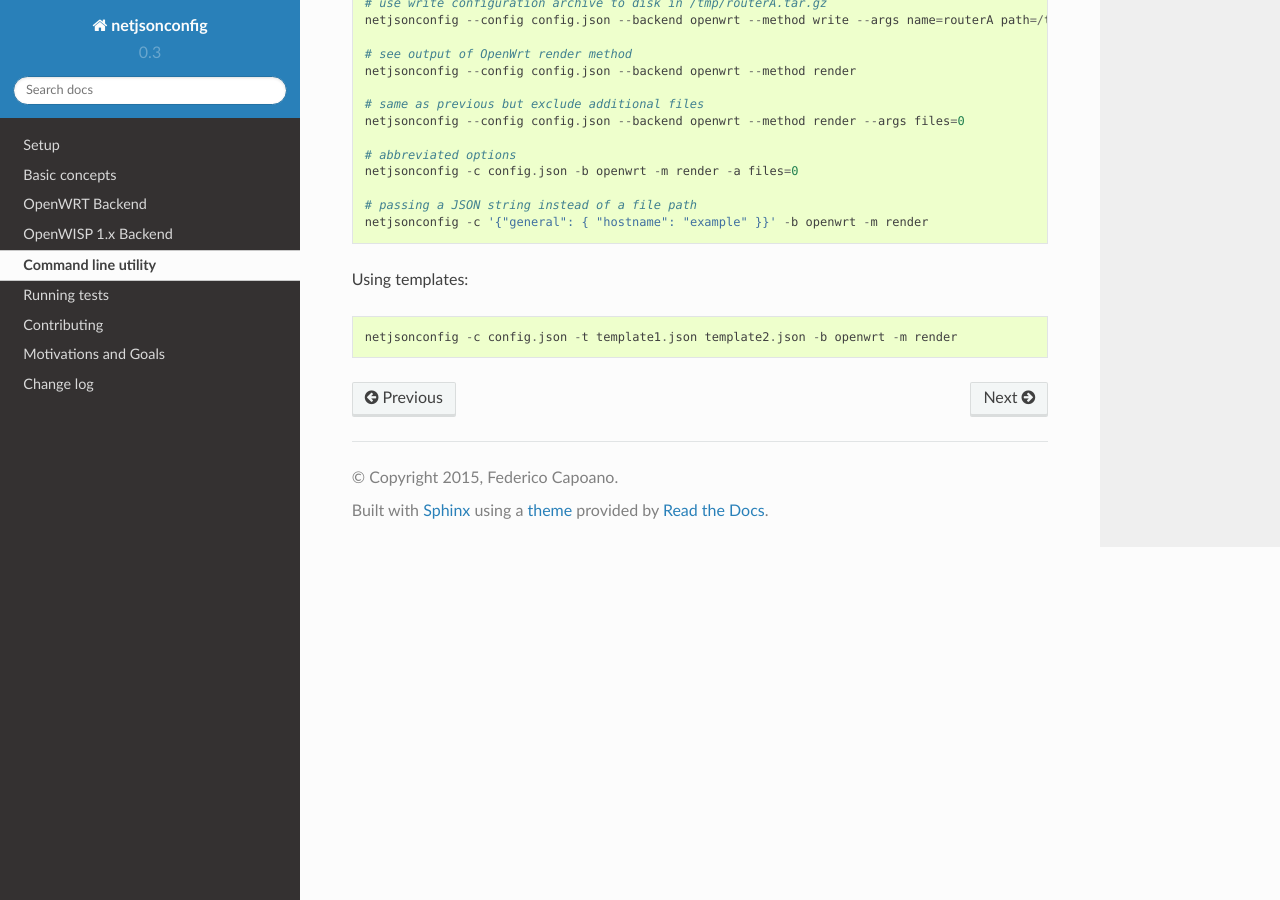
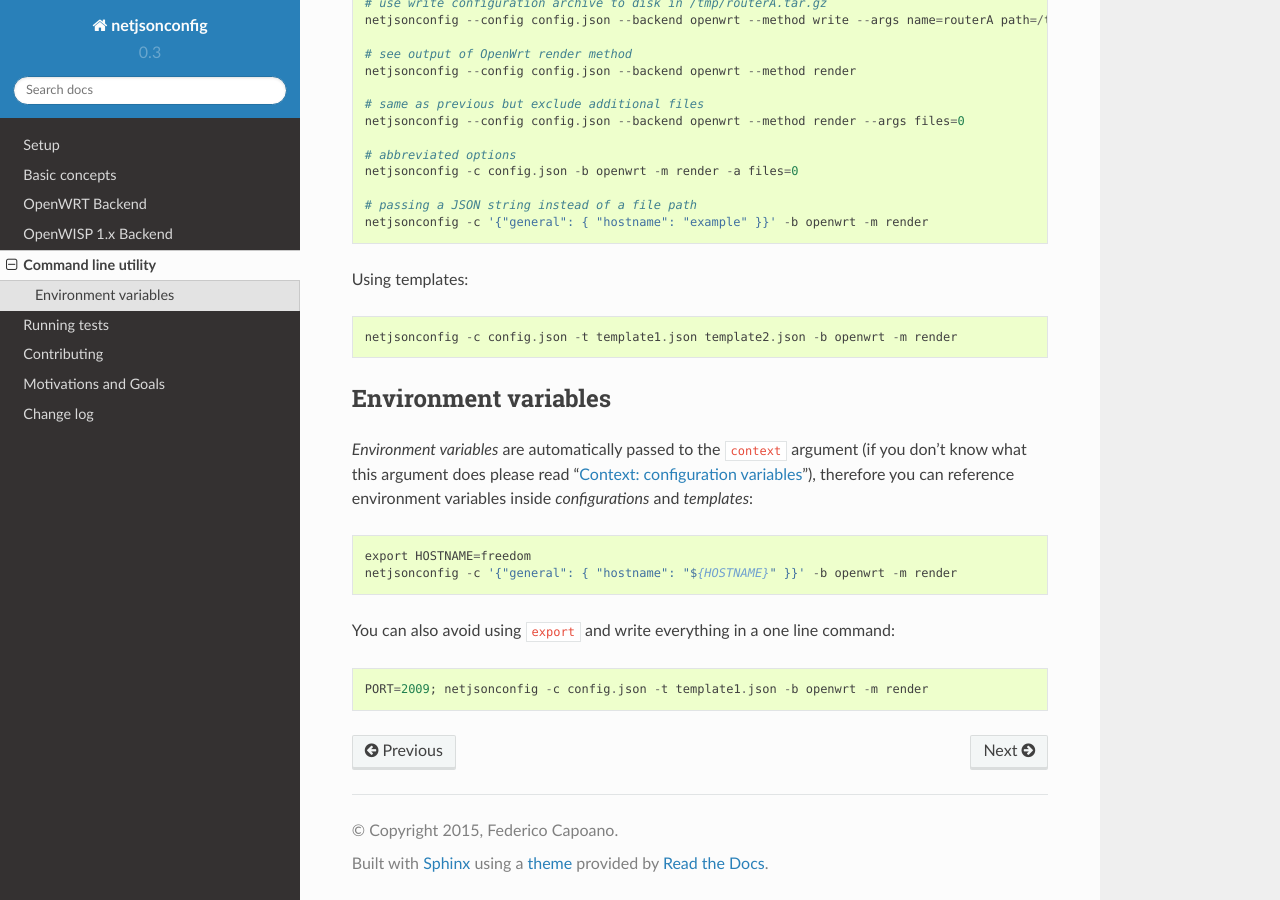
Before and after one commit to openwisp/netjsonconfig, a Sphinx documentation site: the page built from docs/source/general/commandline_utility.rst, in a window 1280 px wide and 900 px high, scrolled down 1017 px. Built offline with Sphinx 7.4.7 and the Read the Docs theme 2.0.0, drawn with Linux system fonts in a browser that asks for light colours.

Commit message:
Added variables to command line utility #39

```diff
--- a/docs/source/general/basics.rst
+++ b/docs/source/general/basics.rst
@@ -271,6 +271,8 @@ it's possible to pass multiple templates that will be added one on top of the
 other to build the resulting *configuration dictionary*, allowing to reduce or
 even eliminate repetitions.
 
+.. _configuration_variables:
+
 Context: configuration variables
 --------------------------------
 
--- a/docs/source/general/commandline_utility.rst
+++ b/docs/source/general/commandline_utility.rst
@@ -67,3 +67,17 @@ Here's the common use cases explained::
 Using templates::
 
     netjsonconfig -c config.json -t template1.json template2.json -b openwrt -m render
+
+Environment variables
+---------------------
+
+*Environment variables* are automatically passed to the ``context`` argument (if you don't
+know what this argument does please read ":ref:`configuration_variables`"), therefore
+you can reference environment variables inside *configurations* and *templates*::
+
+    export HOSTNAME=freedom
+    netjsonconfig -c '{"general": { "hostname": "${HOSTNAME}" }}' -b openwrt -m render
+
+You can also avoid using ``export`` and write everything in a one line command::
+
+    PORT=2009; netjsonconfig -c config.json -t template1.json -b openwrt -m render
```
Also changed, not shown: 2 other files.
